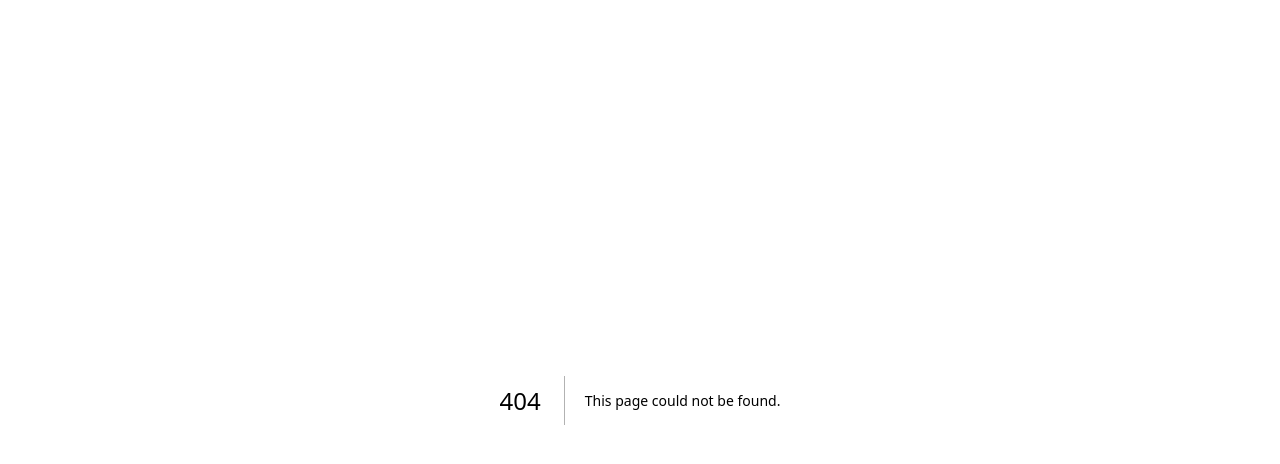
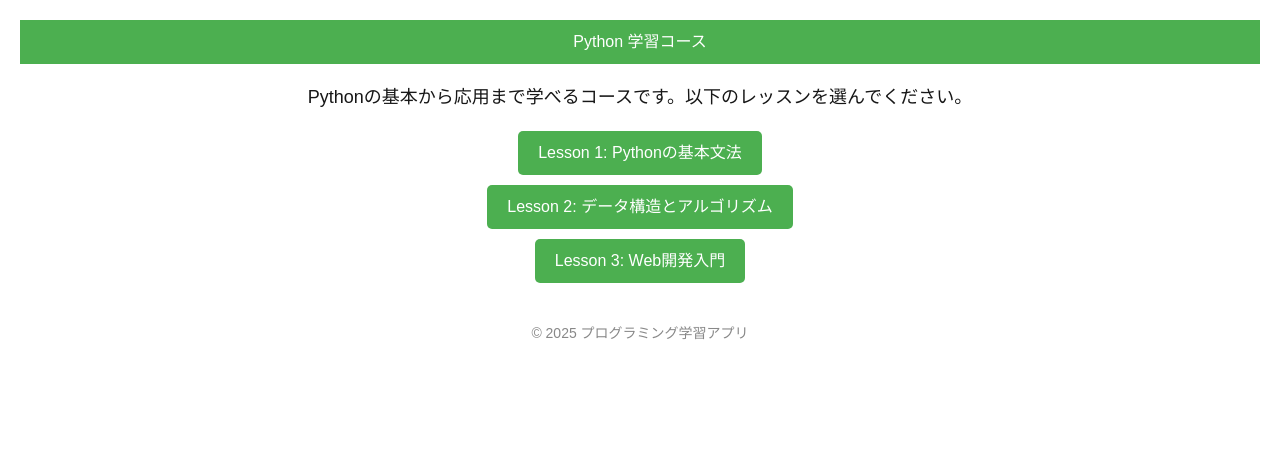
Before and after one commit to KinuGra/hack-learn, a Next.js app: page /python-course in a window 1280 px wide. Before the commit this address had no page. Shown: the top 464 px of the page. Built offline with nearby package versions, Linux system fonts and the light colour scheme.

Commit message:
python学習の仮ページ作成

```diff
--- /dev/null
+++ b/src/app/python-course/[lesson]/page.tsx
@@ -0,0 +1,54 @@
+"use client";
+
+import { useParams } from 'next/navigation';
+import React from 'react';
+
+const LessonPage: React.FC = () => {
+  const { lesson } = useParams();
+
+  return (
+    <div style={styles.container}>
+      <header style={styles.header}>
+        <h1 style={styles.title}>{lesson} の内容</h1>
+      </header>
+      <main style={styles.main}>
+        <p style={styles.description}>
+          {lesson} の詳細な内容がここに表示されます。
+        </p>
+      </main>
+      <footer style={styles.footer}>
+        <p>© 2025 プログラミング学習アプリ</p>
+      </footer>
+    </div>
+  );
+};
+
+const styles = {
+  container: {
+    fontFamily: 'Arial, sans-serif',
+    textAlign: 'center' as const,
+    padding: '20px',
+  },
+  header: {
+    backgroundColor: '#4CAF50',
+    color: 'white',
+    padding: '10px 0',
+  },
+  title: {
+    margin: 0,
+  },
+  main: {
+    marginTop: '20px',
+  },
+  description: {
+    fontSize: '18px',
+    marginBottom: '20px',
+  },
+  footer: {
+    marginTop: '30px',
+    fontSize: '14px',
+    color: '#888',
+  },
+};
+
+export default LessonPage;
--- /dev/null
+++ b/src/app/python-course/lesson1/page.tsx
@@ -0,0 +1,94 @@
+"use client";
+
+import React, { useState } from 'react';
+import Editor from '@monaco-editor/react';
+
+const Lesson1Page: React.FC = () => {
+  const [code, setCode] = useState<string>(`# Pythonの基本文法を学びましょう！
+# 以下のコードを模写してください。
+
+# 1. print文
+print("Hello, World!")
+
+# 2. 変数
+x = 10
+print(x)
+
+# 3. if文
+if x > 5:
+    print("xは5より大きい")
+
+# 4. for文
+for i in range(5):
+    print(i)
+`);
+
+  const handleEditorChange = (value: string | undefined) => {
+    setCode(value || '');
+  };
+
+  return (
+    <div style={styles.container}>
+      <header style={styles.header}>
+        <h1 style={styles.title}>Lesson 1: Pythonの基本文法</h1>
+      </header>
+      <main style={styles.main}>
+        <p style={styles.description}>
+          以下のコードをMonacoエディターに模写してください。模写が完了したら、Pythonの基本文法を理解できるようになります。
+        </p>
+        <div style={styles.editorContainer}>
+          <Editor
+            height="400px"
+            defaultLanguage="python"
+            value={code}
+            onChange={handleEditorChange}
+            options={{
+              fontSize: 14,
+              minimap: { enabled: false },
+            }}
+          />
+        </div>
+      </main>
+      <footer style={styles.footer}>
+        <p>© 2025 プログラミング学習アプリ</p>
+      </footer>
+    </div>
+  );
+};
+
+const styles = {
+  container: {
+    fontFamily: 'Arial, sans-serif',
+    textAlign: 'center' as const,
+    padding: '20px',
+  },
+  header: {
+    backgroundColor: '#4CAF50',
+    color: 'white',
+    padding: '10px 0',
+  },
+  title: {
+    margin: 0,
+  },
+  main: {
+    marginTop: '20px',
+  },
+  description: {
+    fontSize: '18px',
+    marginBottom: '20px',
+  },
+  editorContainer: {
+    margin: '0 auto',
+    maxWidth: '800px',
+    border: '1px solid #ddd',
+    borderRadius: '5px',
+    overflow: 'hidden',
+  },
+  footer: {
+    marginTop: '30px',
+    fontSize: '14px',
+    color: '#888',
+  },
+};
+
+export default Lesson1Page;
--- /dev/null
+++ b/src/app/python-course/page.tsx
@@ -0,0 +1,9 @@
+"use client";
+
+import PythonCourse from '@/components/python/PythonCourse';
+
+const PythonCoursePage = () => {
+  return <PythonCourse />;
+};
+
+export default PythonCoursePage;
--- /dev/null
+++ b/src/components/python/PythonCourse.tsx
@@ -0,0 +1,90 @@
+"use client";
+
+import React from 'react';
+import { useRouter } from 'next/navigation';
+
+const PythonCourse: React.FC = () => {
+  const router = useRouter();
+
+  const navigateToLesson = (lesson: string) => {
+    router.push(`/python-course/${lesson}`);
+  };
+
+  return (
+    <div style={styles.container}>
+      <header style={styles.header}>
+        <h1 style={styles.title}>Python 学習コース</h1>
+      </header>
+      <main style={styles.main}>
+        <p style={styles.description}>
+          Pythonの基本から応用まで学べるコースです。以下のレッスンを選んでください。
+        </p>
+        <ul style={styles.lessonList}>
+          <li>
+            <button style={styles.lessonButton} onClick={() => navigateToLesson('lesson1')}>
+              Lesson 1: Pythonの基本文法
+            </button>
+          </li>
+          <li>
+            <button style={styles.lessonButton} onClick={() => navigateToLesson('lesson2')}>
+              Lesson 2: データ構造とアルゴリズム
+            </button>
+          </li>
+          <li>
+            <button style={styles.lessonButton} onClick={() => navigateToLesson('lesson3')}>
+              Lesson 3: Web開発入門
+            </button>
+          </li>
+        </ul>
+      </main>
+      <footer style={styles.footer}>
+        <p>© 2025 プログラミング学習アプリ</p>
+      </footer>
+    </div>
+  );
+};
+
+const styles = {
+  container: {
+    fontFamily: 'Arial, sans-serif',
+    textAlign: 'center' as const,
+    padding: '20px',
+  },
+  header: {
+    backgroundColor: '#4CAF50',
+    color: 'white',
+    padding: '10px 0',
+  },
+  title: {
+    margin: 0,
+  },
+  main: {
+    marginTop: '20px',
+  },
+  description: {
+    fontSize: '18px',
+    marginBottom: '20px',
+  },
+  lessonList: {
+    listStyleType: 'none',
+    padding: 0,
+    fontSize: '16px',
+  },
+  footer: {
+    marginTop: '30px',
+    fontSize: '14px',
+    color: '#888',
+  },
+  lessonButton: {
+    padding: '10px 20px',
+    fontSize: '16px',
+    backgroundColor: '#4CAF50',
+    color: 'white',
+    border: 'none',
+    borderRadius: '5px',
+    cursor: 'pointer',
+    marginBottom: '10px',
+  },
+};
+
+export default PythonCourse;
--- /dev/null
+++ b/src/components/start.tsx
@@ -0,0 +1,77 @@
+"use client";
+
+import React from 'react';
+import { useRouter } from 'next/navigation';
+
+const HomeScreen: React.FC = () => {
+  const router = useRouter();
+
+  const navigateToPythonCourse = () => {
+    router.push('/python-course');
+  };
+
+  return (
+    <div style={styles.container}>
+      <header style={styles.header}>
+        <h1 style={styles.title}>プログラミング学習アプリ</h1>
+      </header>
+      <main style={styles.main}>
+        <p style={styles.description}>
+          プログラミングを楽しく学びましょう！以下のコースから選んでください。
+        </p>
+        <div style={styles.buttonContainer}>
+          <button style={styles.button} onClick={navigateToPythonCourse}>Python</button>
+          <button style={styles.button}>JavaScript</button>
+          <button style={styles.button}>C++</button>
+        </div>
+      </main>
+      <footer style={styles.footer}>
+        <p>© 2025 プログラミング学習アプリ</p>
+      </footer>
+    </div>
+  );
+};
+
+const styles = {
+  container: {
+    fontFamily: 'Arial, sans-serif',
+    textAlign: 'center' as const,
+    padding: '20px',
+  },
+  header: {
+    backgroundColor: '#4CAF50',
+    color: 'white',
+    padding: '10px 0',
+  },
+  title: {
+    margin: 0,
+  },
+  main: {
+    marginTop: '20px',
+  },
+  description: {
+    fontSize: '18px',
+    marginBottom: '20px',
+  },
+  buttonContainer: {
+    display: 'flex',
+    justifyContent: 'center',
+    gap: '10px',
+  },
+  button: {
+    padding: '10px 20px',
+    fontSize: '16px',
+    backgroundColor: '#4CAF50',
+    color: 'white',
+    border: 'none',
+    borderRadius: '5px',
+    cursor: 'pointer',
+  },
+  footer: {
+    marginTop: '30px',
+    fontSize: '14px',
+    color: '#888',
+  },
+};
+
+export default HomeScreen;
```
